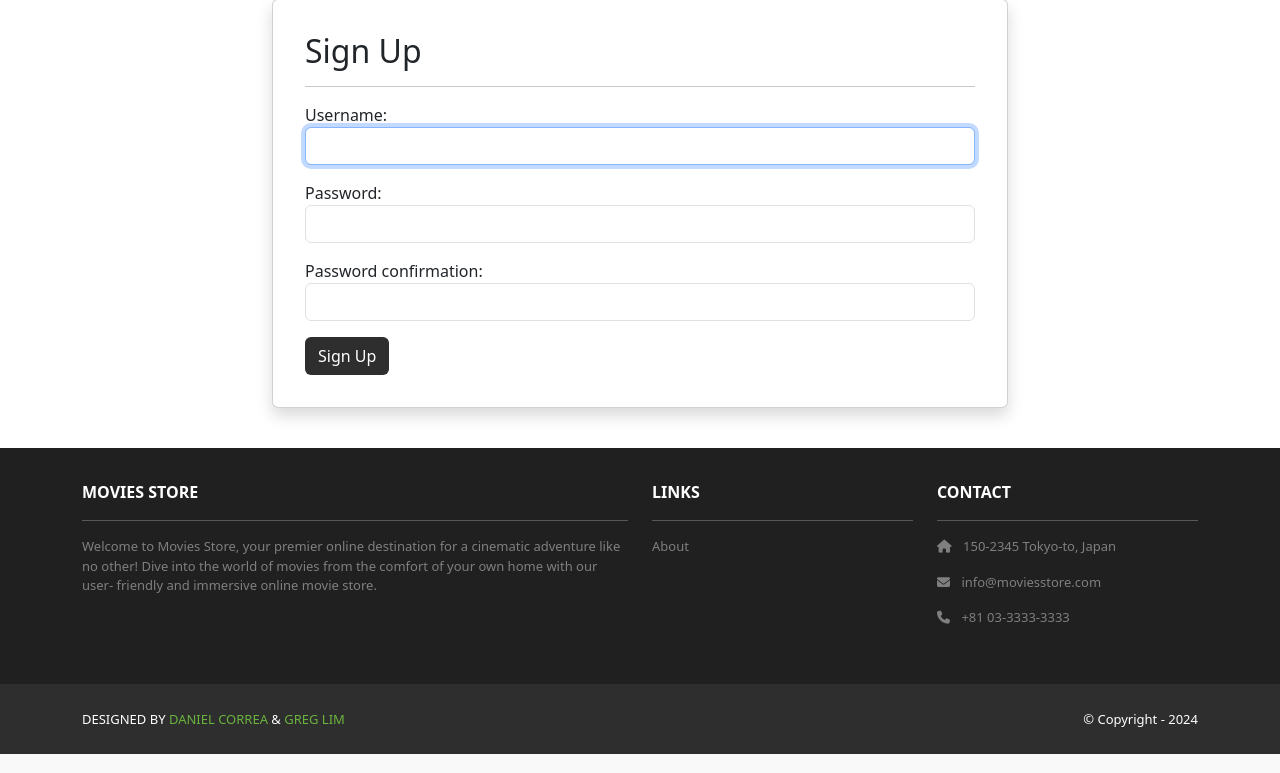
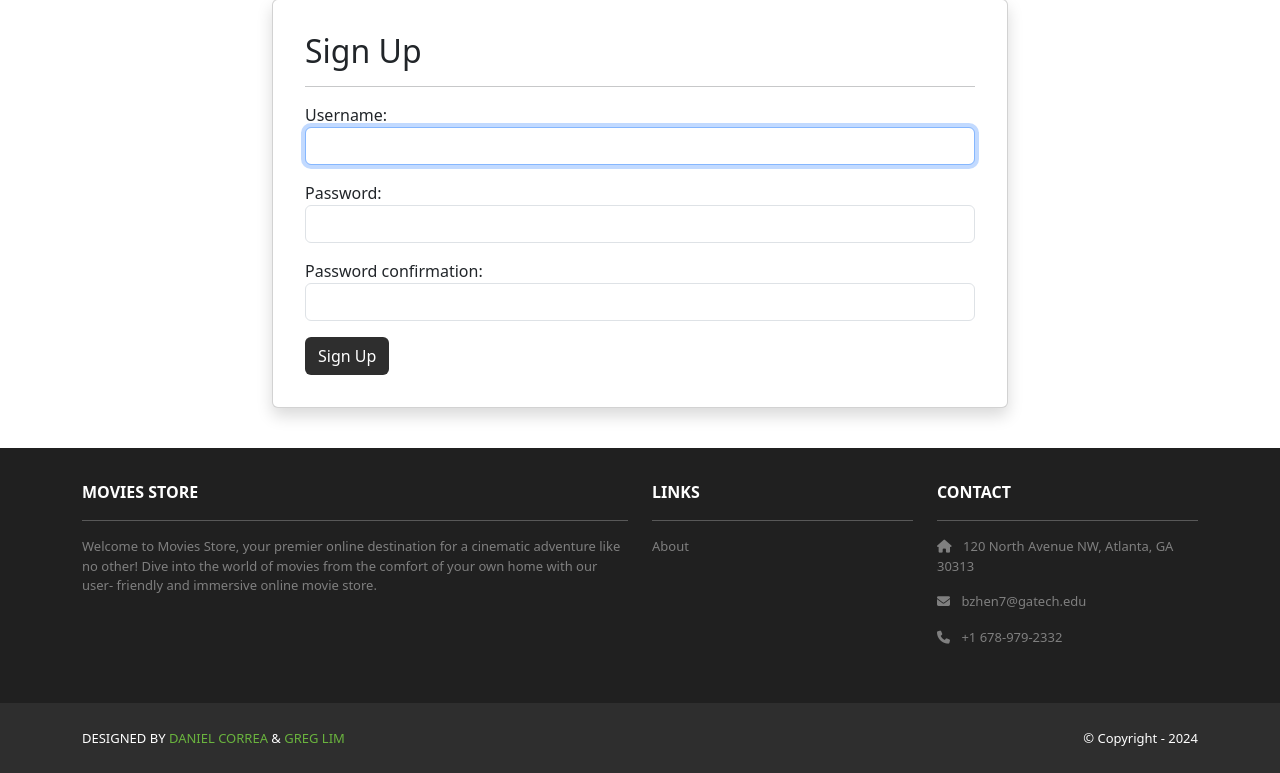
Before and after one commit to bzhen70/moviesstore, a Django app: page /accounts/signup in a window 1280 px wide. Shown: the part 123-896 px from the top of the page. Run offline with Django 5.2, Linux system fonts and the light colour scheme; some libraries are stand-ins or nearby versions.

Commit message:
changed contact info

```diff
--- a/moviesstore/templates/base.html
+++ b/moviesstore/templates/base.html
@@ -102,13 +102,13 @@
             <b>CONTACT</b>
             <hr />
             <p><i class="fas fa-home me-2"></i>
-              150-2345 Tokyo-to, Japan
+              120 North Avenue NW, Atlanta, GA 30313
             </p>
             <p><i class="fas fa-envelope me-2"></i>
-              info@moviesstore.com
+              bzhen7@gatech.edu
             </p>
             <p><i class="fas fa-phone me-2"></i>
-              +81 03-3333-3333
+              +1 678-979-2332
             </p>
           </div>
         </div>
```
Also changed, not shown: db.sqlite3.
